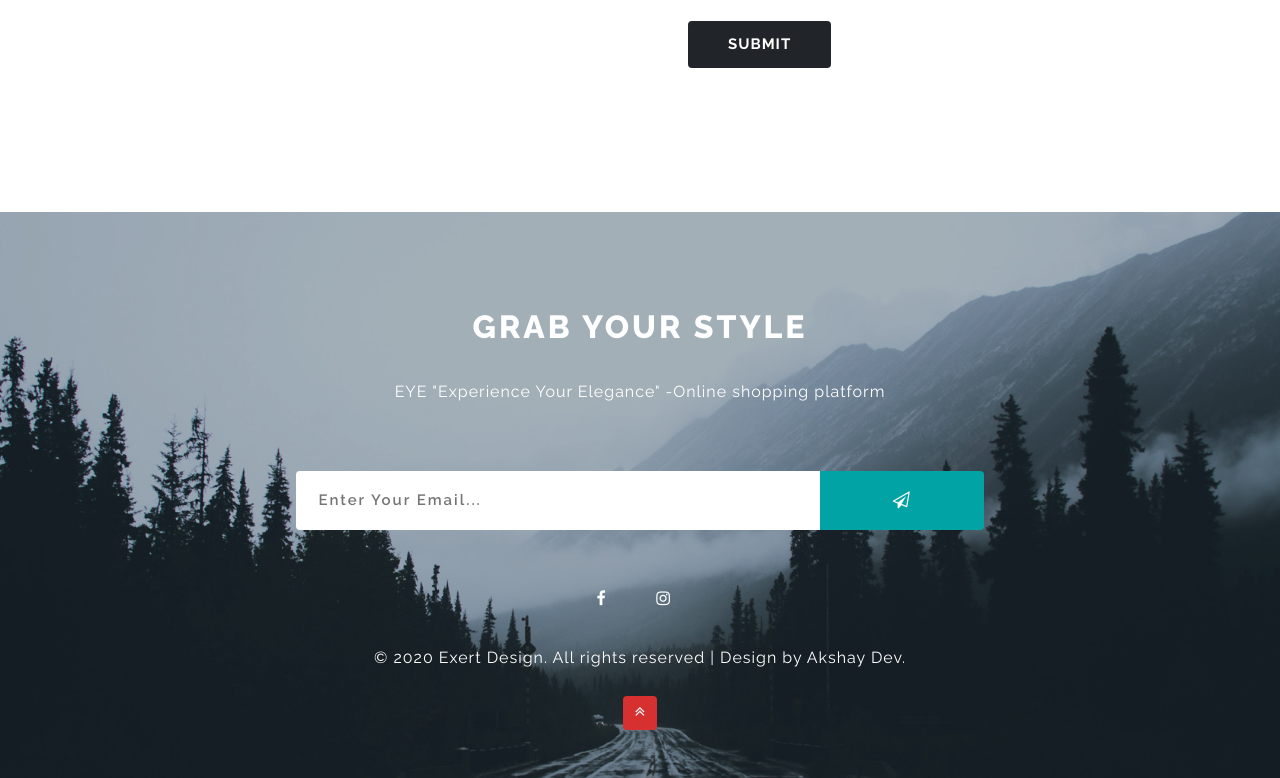
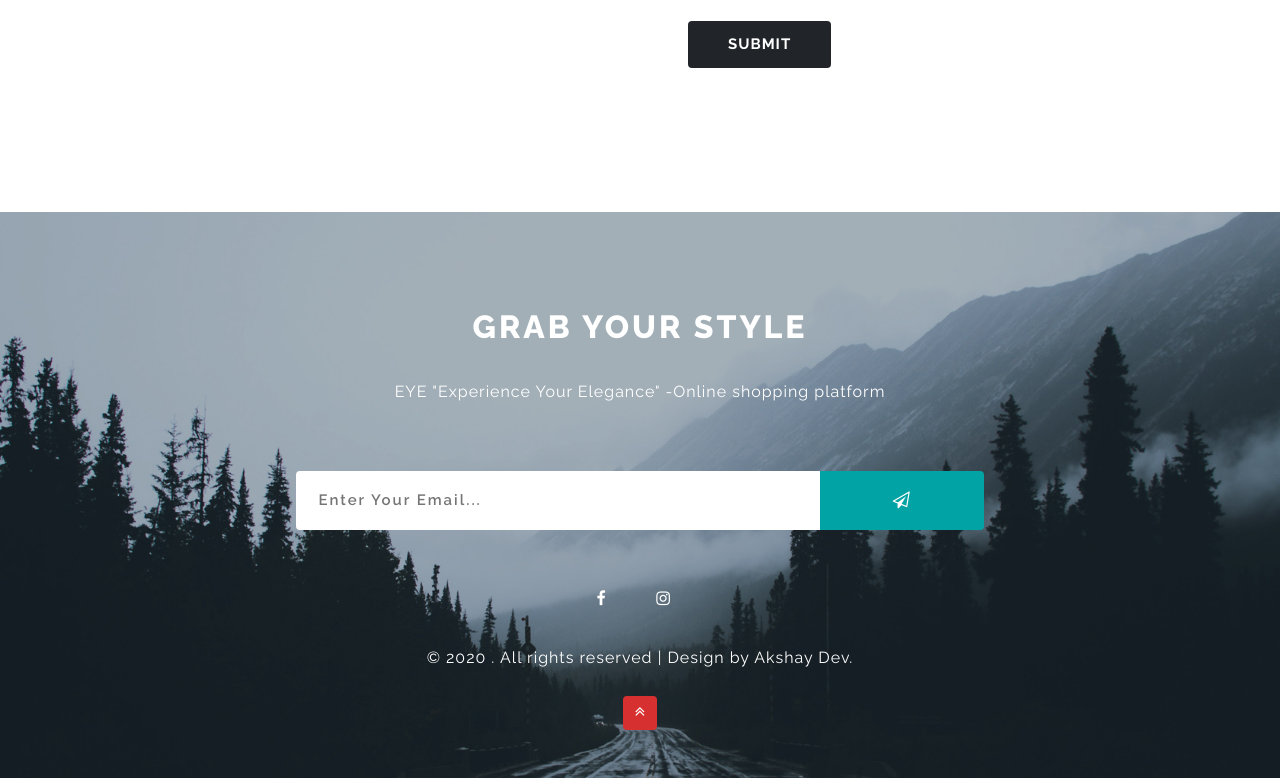
Before and after one commit to Akshay-Dev12/eye-1, a plain HTML site: page contact.html in a window 1280 px wide. Shown: the part 838-1616 px from the top of the page. Drawn offline with Linux system fonts and the light colour scheme.

Commit message:
Update contact.html

```diff
--- a/contact.html
+++ b/contact.html
@@ -128,8 +128,8 @@
 		     <li><a href="https://www.instagram.com/_e.y.e__/"><span class="fa fa-instagram"></span></a></li>
 
             </ul>
-            <p class="copy-w3ls mb-4">© 2020 Exert Design. All rights reserved | Design by
-                <a href="http://w3layouts.com" class="text-white"> Akshay Dev.</a>
+            <p class="copy-w3ls mb-4">© 2020 . All rights reserved | Design by
+                <a href="#" class="text-white"> Akshay Dev.</a>
             </p>
             <a href="#home" class="move-top scroll"><span class="fa fa-angle-double-up" aria-hidden="true"></span></a>
         </div>
```
